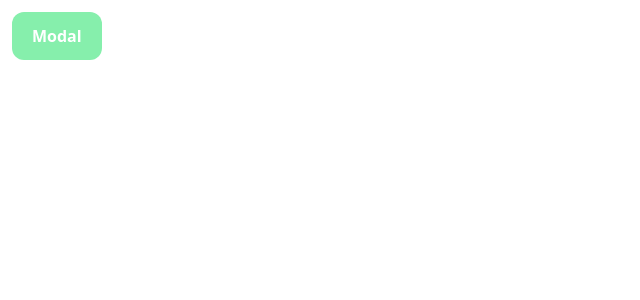
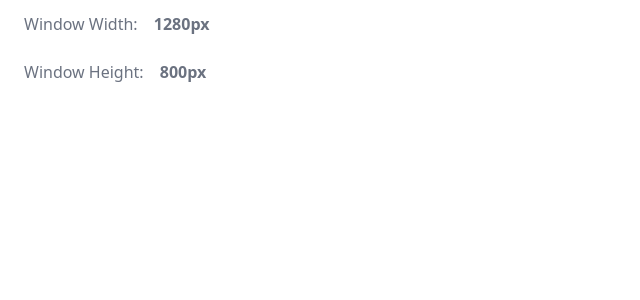
Before and after one commit to mrCodeScripts/DEV_WORK, a React (Vite) app: page / in a window 1280 px wide. Shown: the top 300 px of the page, without its empty margins (0-640 px from the left). Built offline with nearby package versions, Linux system fonts and the light colour scheme.

Commit message:
I just learned useSyncExternalStore hook in reactJS

```diff
--- a/src/App.jsx
+++ b/src/App.jsx
@@ -24,6 +24,7 @@ import TryUsedID from "./Examples/ReactJS_Hooks/UseId";
 import TryUseTransition from "./Examples/ReactJS_Hooks/UseTransition";
 import TryUseDeferredValue from "./Examples/ReactJS_Hooks/UseDeferredValue";
 import TryUseDebounce from "./Examples/ReactJS_Hooks/UseDebounce";
+import TryUseSyncExternalStore from "./Examples/ReactJS_Hooks/UseSyncExternalStorage";
 
 export default function App() {
   return (
@@ -48,13 +49,14 @@ export default function App() {
       {/* <TryUseRef /> */}
       {/* <SnakeGame /> */}
       {/* <TryForwardRef /> */}
-      <TryImperativeHandle />
+      {/* <TryImperativeHandle /> */}
       {/* <TryUseLayoutEffect /> */}
       {/* <TryUsedID /> */}
       {/* <TryUseState /> */}
       {/* <TryUseTransition /> */}
       {/* <TryUseDeferredValue /> */}
       {/* <TryUseDebounce /> */}
+      <TryUseSyncExternalStore />
     </>
   );
 }
--- a/src/Examples/ReactJS_Hooks/UseSyncExternalStorage.jsx
+++ b/src/Examples/ReactJS_Hooks/UseSyncExternalStorage.jsx
@@ -1,5 +1,34 @@
-export default function TryUseSyncExternalStorage () {
+import { useCallback, useSyncExternalStore } from "react"
+
+function UseSyncExternalStoreExample1 () {
+  const windowGetData = {
+    subscribe: useCallback(cb => {
+      window.addEventListener("resize", cb);
+      return () => window.removeEventListener("resize", cb);
+    }, []),
+    widthGetData: {getSnapshot: useCallback(() => window.innerWidth, [])},
+    heightGetData: {getSnapshot: useCallback(() => window.innerHeight, [])},
+  };
+
+  const windowWidth = useSyncExternalStore( windowGetData.subscribe, windowGetData.widthGetData.getSnapshot);
+  const windowHeight = useSyncExternalStore( windowGetData.subscribe, windowGetData.heightGetData.getSnapshot);
+
   return (
-    <></>
+    <>
+      <p className="p-3 mx-3 text-gray-500">
+        Window Width: <span className="px-3 font-bold">{windowWidth}px</span>
+      </p>
+      <p className="p-3 mx-3 text-gray-500">
+        Window Height: <span className="px-3 font-bold">{windowHeight}px</span>
+      </p>
+    </>
   )
 }
+
+export default function TryUseSyncExternalStore () {
+  return (
+    <>
+      <UseSyncExternalStoreExample1 />
+    </>
+  )
+}
```
